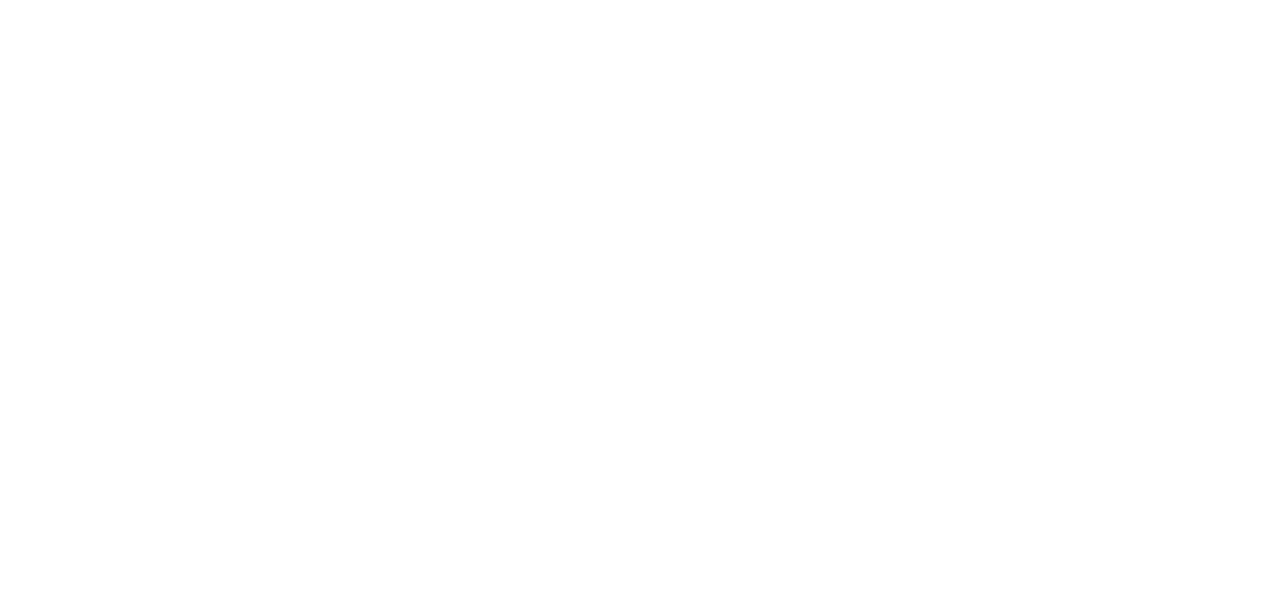
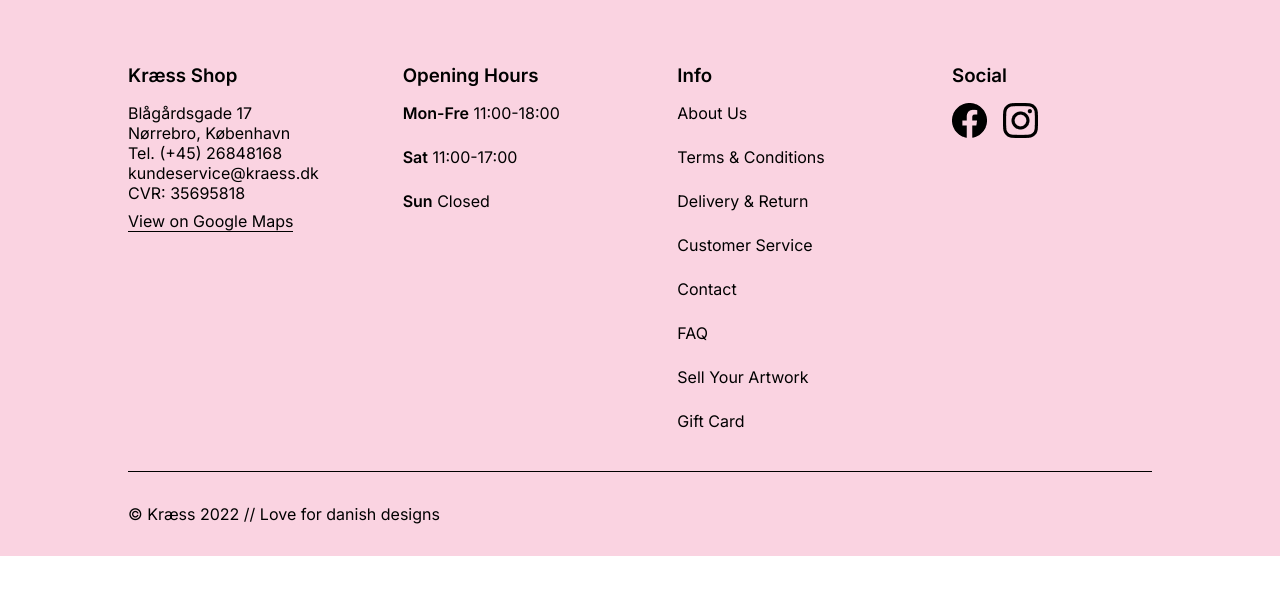
Before and after one commit to thordiskara/kraess, a plain HTML site: page index.html in a window 1280 px wide. Drawn offline with Linux system fonts and the light colour scheme.

Commit message:
Footer partly done

```diff
--- a/index.html
+++ b/index.html
@@ -9,5 +9,55 @@
   </head>
   <body>
     <script src="main.js"></script>
+
+    <footer>
+      <div class="footergrid1">
+        <div class="footercontent">
+          <h3>Kræss Shop</h3>
+          <p>
+            Blågårdsgade 17<br />
+            Nørrebro, København<br />
+            Tel. (+45) 26848168<br />
+            kundeservice@kraess.dk<br />
+            CVR: 35695818
+          </p>
+          <a
+            href="https://www.google.com/maps/place/Bl%C3%A5g%C3%A5rdsgade+17a,+2200+K%C3%B8benhavn/@55.6867842,12.5565743,17z/data=!3m1!4b1!4m5!3m4!1s0x46525307702fa21d:0x276d961bb2e0a2fb!8m2!3d55.6867812!4d12.558763"
+            >View on Google Maps</a
+          >
+        </div>
+        <div class="footercontent">
+          <h3>Opening Hours</h3>
+          <p><span>Mon-Fre</span> 11:00-18:00</p>
+          <p><span>Sat</span> 11:00-17:00</p>
+          <p><span>Sun</span> Closed</p>
+        </div>
+        <div class="footercontent">
+          <h3>Info</h3>
+          <p>About Us</p>
+          <p>Terms & Conditions</p>
+          <p>Delivery & Return</p>
+          <p>Customer Service</p>
+          <p>Contact</p>
+          <p>FAQ</p>
+          <p>Sell Your Artwork</p>
+          <p>Gift Card</p>
+        </div>
+        <div class="social footercontent">
+          <h3>Social</h3>
+          <div class="SoMe">
+            <a href="https://www.facebook.com/kraess.store"
+              ><img src="img/facebook.png" alt="Facebook"
+            /></a>
+            <a href="https://www.instagram.com/kraess.store/"
+              ><img src="img/instagram.png" alt="Instagram"
+            /></a>
+          </div>
+        </div>
+      </div>
+      <div class="footergrid2">
+        <p>&#169; Kræss 2022 // Love for danish designs</p>
+      </div>
+    </footer>
   </body>
 </html>
--- a/style.css
+++ b/style.css
@@ -0,0 +1,148 @@
+@import url("https://fonts.googleapis.com/css2?family=Inter:wght@100;200;300;400;500;600&display=swap");
+:root {
+  --clr-pri: #7bafd4;
+  --clr-sec: #aed5b2;
+  --clr-ter: #fad3e1;
+  --clr-blck: #000;
+  --clr-whte: #fff;
+  --clr-sec-opa: #ebf5ec;
+  --clr-ter-opa: #fbffbf;
+
+  --sp-xs: 0.5rem;
+  --sp-s: 1rem;
+  --sp-m: 2rem;
+  --sp-l: 4rem;
+  --sp-xl: 8rem;
+  --sp-xxl: 12rem;
+
+  --ff-pri: "Inter", sans-serif;
+  --ff-sec: "Inter", sans-serif;
+
+  --fs-xs: 0.8rem;
+  --fs-s: 1rem;
+  --fs-m: clamp(1.1rem, 1vw + 0.8rem, 1.8rem);
+  --fs-l: clamp(1.7rem, 1.8vw + 1rem, 2.6rem);
+  --fs-xl: clamp(3.2rem, 3.54vw + 1rem, 4rem);
+}
+* {
+  margin: 0;
+  padding: 0;
+  list-style: none;
+  box-sizing: border-box;
+}
+html {
+  scroll-behavior: smooth;
+}
+a {
+  color: #000;
+}
+.body {
+  font-family: var(--ff-pri);
+  overflow-x: hidden;
+}
+.hiwwa {
+  margin: 5% 15% auto 15%;
+}
+.hidden {
+  display: none;
+}
+.sticky {
+  position: fixed;
+  top: 0;
+  width: 100%;
+  z-index: 10;
+}
+body {
+  background-color: var(--clr-whte);
+  font-family: var(--ff-pri);
+}
+
+img {
+  max-width: 100%;
+}
+li,
+a {
+  text-decoration: none;
+}
+
+h1 {
+  font-family: var(--ff-sec);
+  font-size: var(--fs-xl);
+  font-weight: normal;
+  color: var(--clr-blck);
+  line-height: 1.1;
+}
+
+h2 {
+  font-family: var(--ff-sec);
+  font-size: var(--fs-l);
+  font-weight: bold;
+  color: var(--clr-blck);
+  line-height: 1.1;
+  width: fit-content;
+  margin: auto;
+  margin-top: var(--sp-l);
+  text-transform: uppercase;
+}
+
+h3 {
+  font-family: var(--ff-sec);
+  color: var(--clr-blck);
+  margin-top: var(--sp-l);
+}
+
+footer {
+  background-color: var(--clr-ter);
+  height: fit-content;
+}
+
+.footergrid1 {
+  display: flex;
+  flex-direction: row;
+  justify-content: space-between;
+  flex-wrap: wrap;
+  margin-left: 10vw;
+  margin-right: 10vw;
+  padding-bottom: 2rem;
+  border-bottom: 0.5px solid black;
+}
+
+.footergrid1 p {
+  padding-bottom: 0.5rem;
+  padding-top: 1rem;
+  font-size: var(--fs-s);
+}
+
+.footergrid1 p span {
+  font-weight: 900;
+}
+
+.footergrid1 a {
+  border-bottom: 0.5px solid black;
+  cursor: pointer;
+}
+
+.footergrid2 {
+  margin-left: 10vw;
+  margin-right: 10vw;
+  padding-top: 2rem;
+  padding-bottom: 2rem;
+}
+
+.social h3 {
+  padding-bottom: 1rem;
+}
+
+.SoMe {
+  display: flex;
+  column-gap: 1rem;
+}
+
+.footercontent {
+  width: 200px;
+}
+
+footer .footergrid1 .SoMe a {
+  border: none;
+  cursor: pointer;
+}
```
Also changed, not shown: img/facebook.png (added), img/instagram.png (added), 2 other files.
